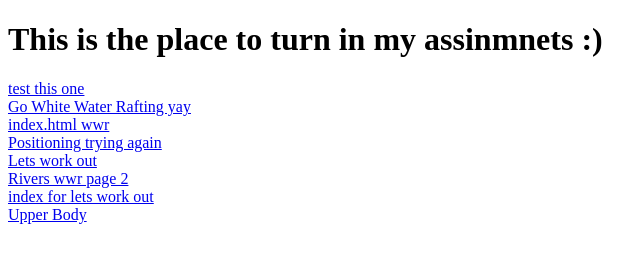
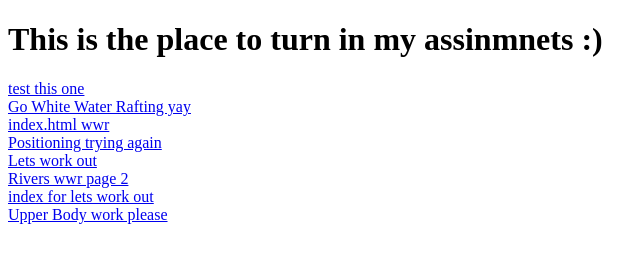
Before and after one commit to lhurdman/wwdd130, a plain HTML site: page index.html in a window 1280 px wide. Shown: the full height of the page, 0-640 px from the left. Drawn offline with Linux system fonts and the light colour scheme.

Commit message:
work please

```diff
--- a/index.html
+++ b/index.html
@@ -15,6 +15,6 @@
     <a href="./letsworkout/site-plan.html">Lets work out</a> <br>
     <a href="./wwr/rivers.html">Rivers wwr page 2</a> <br>
     <a href="letsworkout/index.html">index for lets work out</a> <br>
-    <a href="upperbody.html">Upper Body</a>
+    <a href="upperbody.html">Upper Body work please</a>
 </body>
 </html>
```
